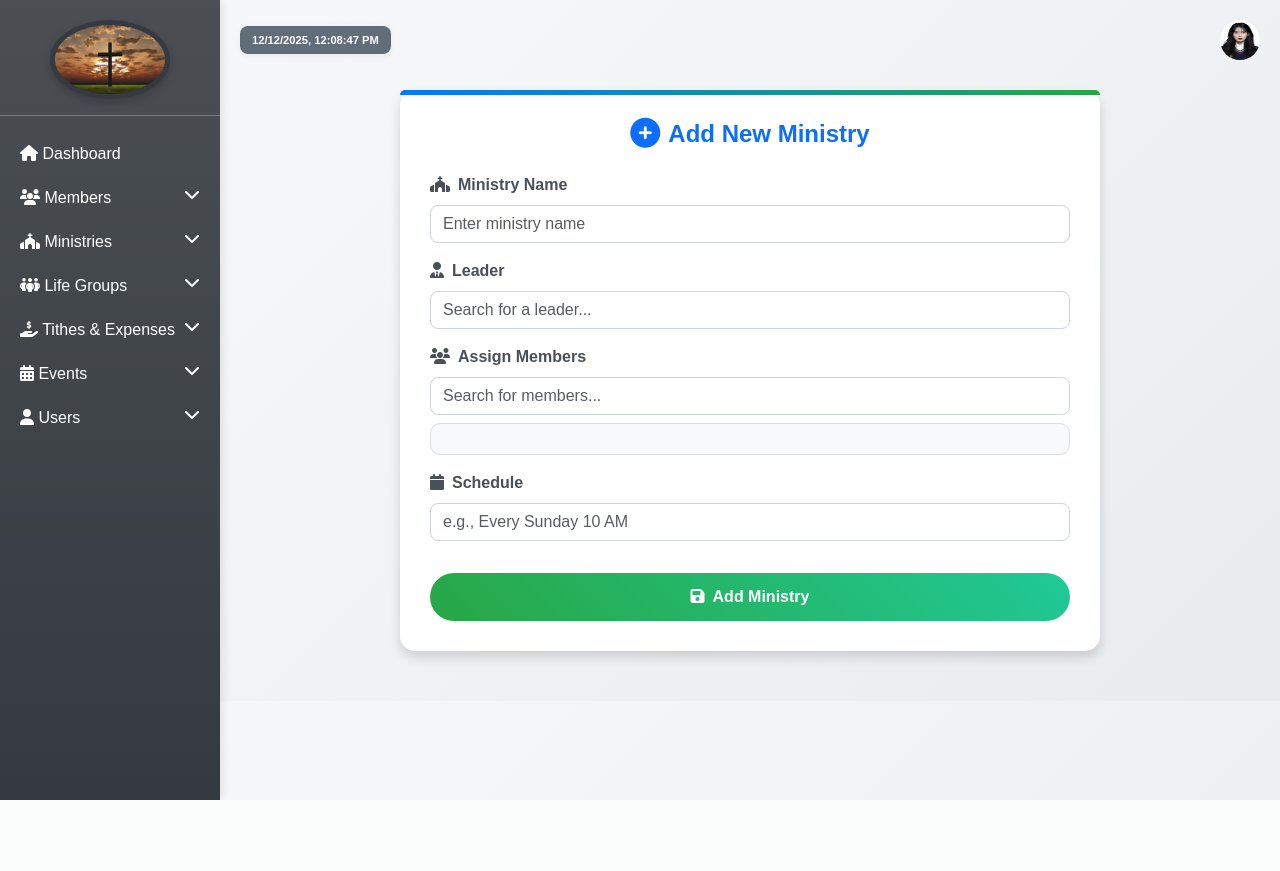
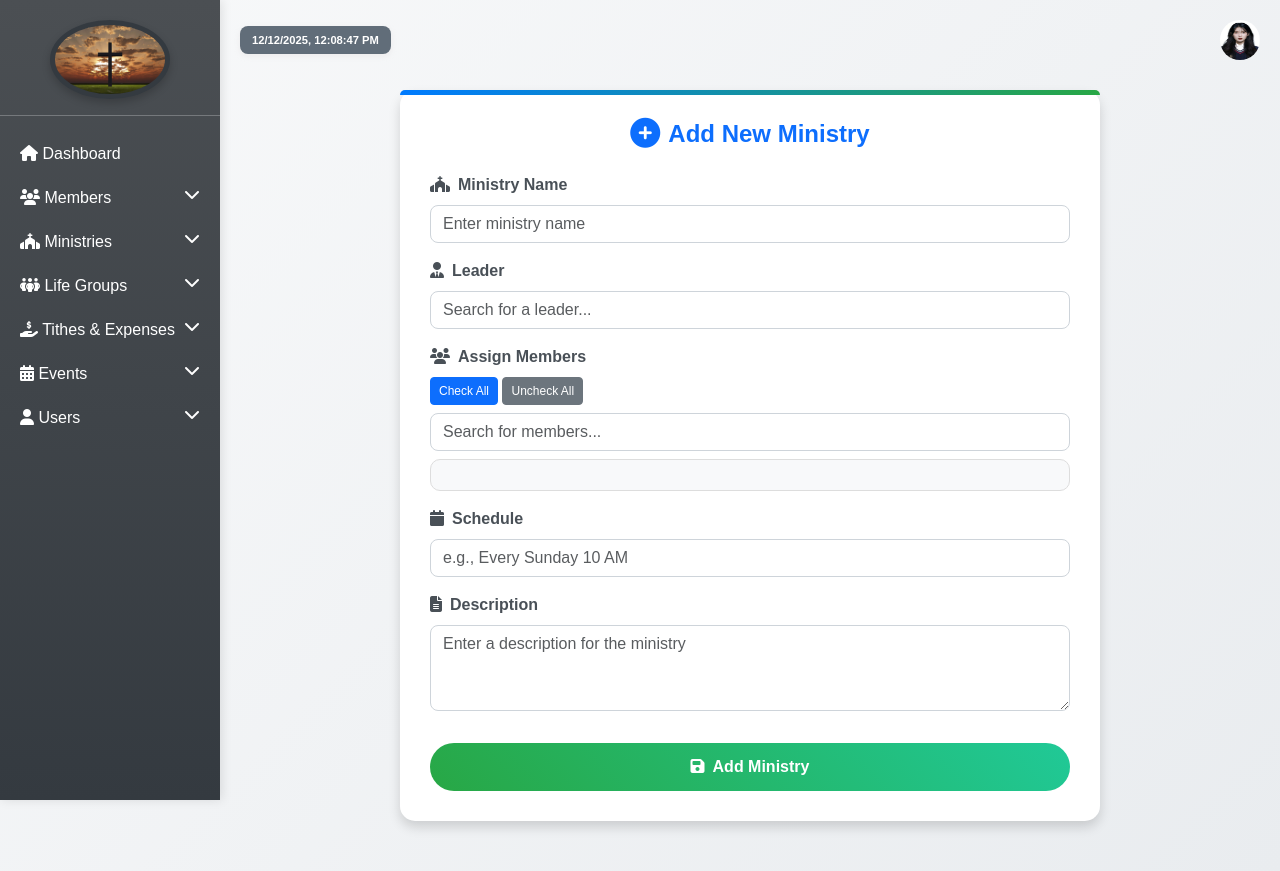
Before and after one commit to Zoraller/Church-Management, a Flask app: page /add_ministry in a window 1280 px wide. Before the commit the page ends 800 px from the top, so only its background shows below. Run offline with Flask 3, Linux system fonts and the light colour scheme; the visitor is signed in with stand-in values (Sample User, id 1); data that the repository does not hold is empty.

Commit message:
Update add_ministry.html

```diff
--- a/templates/add_ministry.html
+++ b/templates/add_ministry.html
@@ -142,7 +142,7 @@ body { background: linear-gradient(135deg, #f8f9fa 0%, #e9ecef 100%); font-famil
   background: #f8f9fa;
 }
 
-/* Button */
+/* Buttons */
 .btn-success {
   background: linear-gradient(45deg, #28a745, #20c997);
   border: none;
@@ -154,6 +154,10 @@ body { background: linear-gradient(135deg, #f8f9fa 0%, #e9ecef 100%); font-famil
 .btn-success:hover {
   transform: translateY(-2px);
   box-shadow: 0 6px 12px rgba(40, 167, 69, 0.3);
+}
+.btn-sm {
+  padding: 0.25rem 0.5rem;
+  font-size: 0.75rem;
 }
 
 /* Responsive adjustments */
@@ -340,6 +344,10 @@ body { background: linear-gradient(135deg, #f8f9fa 0%, #e9ecef 100%); font-famil
       <!-- Assign Members -->
       <div class="mb-3">
         <label class="form-label"><i class="fa-solid fa-users me-2"></i>Assign Members</label>
+        <div class="mb-2">
+          <button type="button" class="btn btn-sm btn-primary" id="checkAllMembers">Check All</button>
+          <button type="button" class="btn btn-sm btn-secondary" id="uncheckAllMembers">Uncheck All</button>
+        </div>
         <input type="text" id="memberSearch" class="form-control mb-2" placeholder="Search for members...">
         <div class="member-checkboxes" id="memberList">
           {% for member in members %}
@@ -359,13 +367,18 @@ body { background: linear-gradient(135deg, #f8f9fa 0%, #e9ecef 100%); font-famil
         <input type="text" name="schedule" class="form-control" required placeholder="e.g., Every Sunday 10 AM">
       </div>
 
+      <!-- Description -->
+      <div class="mb-3">
+        <label class="form-label"><i class="fa-solid fa-file-alt me-2"></i>Description</label>
+        <textarea name="description" class="form-control" rows="3" placeholder="Enter a description for the ministry"></textarea>
+      </div>
+
       <button type="submit" class="btn btn-success w-100 mt-3">
         <i class="fa-solid fa-save me-2"></i>Add Ministry
       </button>
     </form>
   </div>
 </div>
-
 
 <script>
 function updateDateTime() {
@@ -447,5 +460,4 @@ document.addEventListener("DOMContentLoaded", function () {
 
 <script src="https://cdn.jsdelivr.net/npm/bootstrap@5.3.3/dist/js/bootstrap.bundle.min.js"></script>
 </body>
-
 </html>
```
